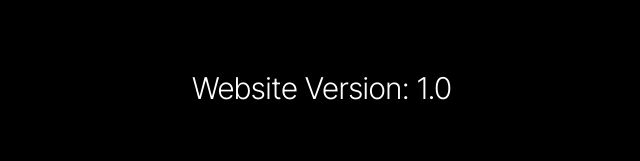
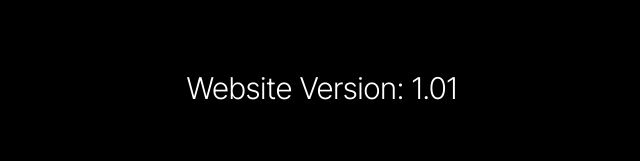
Before and after one commit to BenXCool/benxcool.github.io, a plain HTML site: page indexDE.html in a window 1280 px wide. Shown: the part 668-829 px from the top of the page, 318-958 px from the left. Drawn offline with Linux system fonts and the light colour scheme; a web font is replaced by a local one.

Commit message:
updated version txt

```diff
--- a/indexDE.html
+++ b/indexDE.html
@@ -17,7 +17,7 @@
     <p>Und als letztes, Kontakt:</p>
     <p>Schreib mir eine EMail bei: <b>ben.benxcoolgames@gmail.com</b> !</p>
     <p>Tschau!</p>
-    <p align="center">Website Version: 1.0</p>
+    <p align="center">Website Version: 1.01</p>
     <keyword>Copyright 2024, Alle rechte vorbehalten. </keyword>
 </body>
 </html>
```
